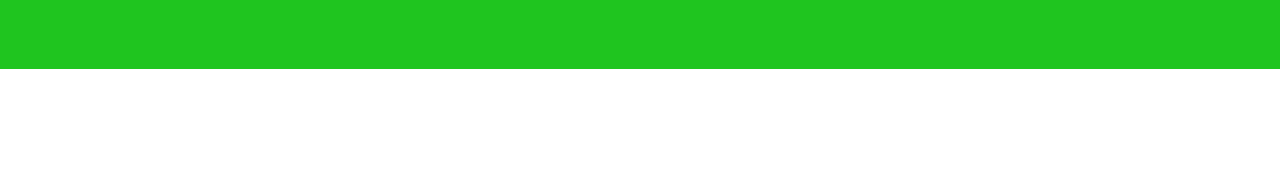
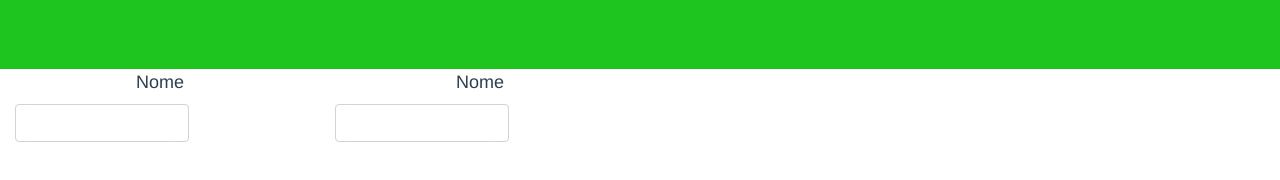
Before and after one commit to uByte2020/Ang-lessGold, a Vue app: page /Contacto in a window 1280 px wide. Shown: the part 248-428 px from the top of the page. Built offline with nearby package versions, Linux system fonts and the light colour scheme.

Commit message:
Contactos|Incompleto

```diff
--- a/src/views/Contacto.vue
+++ b/src/views/Contacto.vue
@@ -5,6 +5,24 @@
       <div class="row">
         <div class="col-12 ContactoTitulo">
           <h1>CONTACTOS</h1>
+        </div>
+        <div class="col-6">
+          <form action="">
+            <div class="row">
+              <div class="col-6">
+                <div class="form-group">
+                    <label for="Nome">Nome</label>
+                    <input type="text" class="form-control" name="Nome">
+                </div>
+              </div>
+              <div class="col-6">
+                <div class="form-group">
+                    <label for="Nome">Nome</label>
+                    <input type="text" name="Nome" class="form-control">
+                </div>
+              </div>
+            </div>
+          </form>
         </div>
         <!-- <Footer /> -->
       </div>
@@ -27,10 +45,9 @@ export default {
 <style scoped>
 @font-face {
   font-family: "Gotham";
-  src: local("Fonts"),
-   url(../assets/Fonts/GothamBold.otf) format("truetype");
+  src: local("Fonts"), url(../assets/Fonts/GothamBold.otf) format("truetype");
 }
-.ContactoTitulo{
+.ContactoTitulo {
   background-color: rgb(31, 197, 31);
   color: #fff;
   padding: 4%;
@@ -38,4 +55,11 @@ export default {
   text-align: left;
   width: 100%;
 }
+label{
+    font-size: 18px;
+    text-align: left!important;
+}
+.form-control{
+    width: 60%;
+}
 </style>
```
Lines whose indentation alone changed are shown as unchanged.
